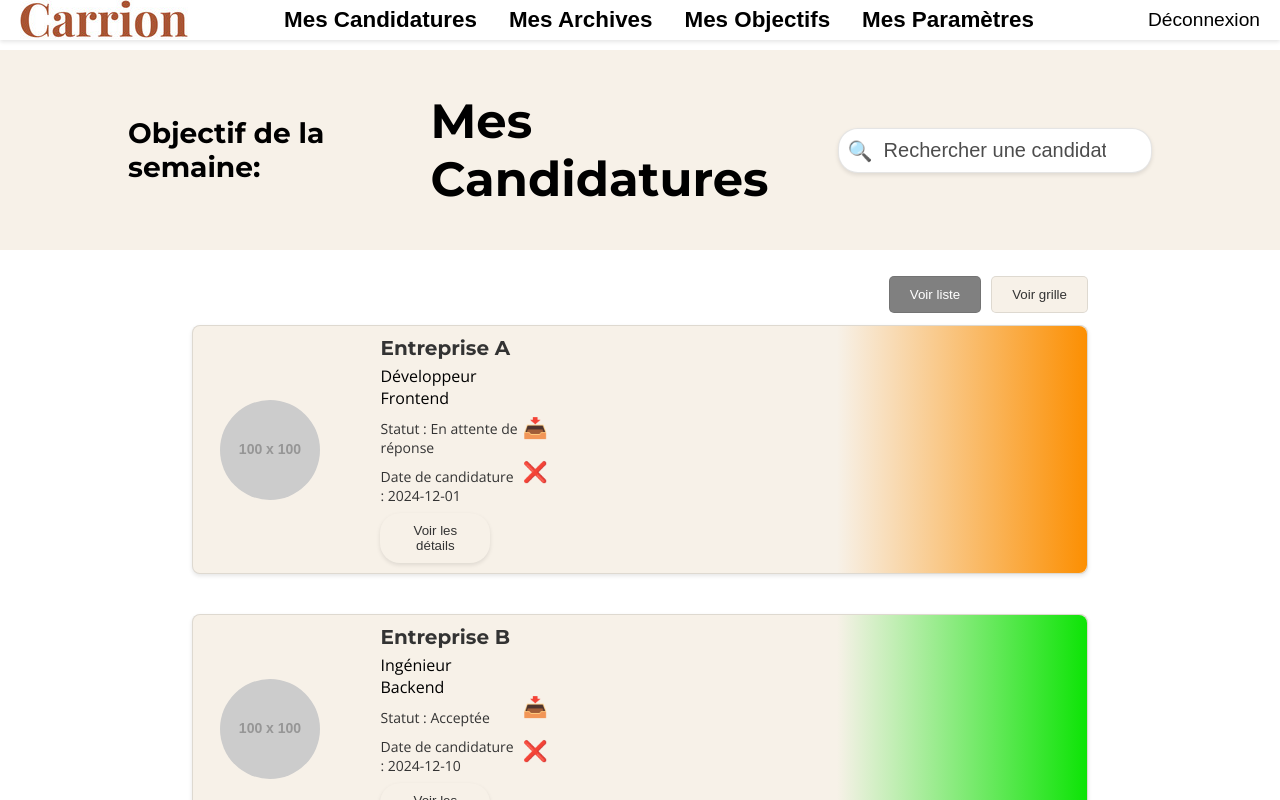
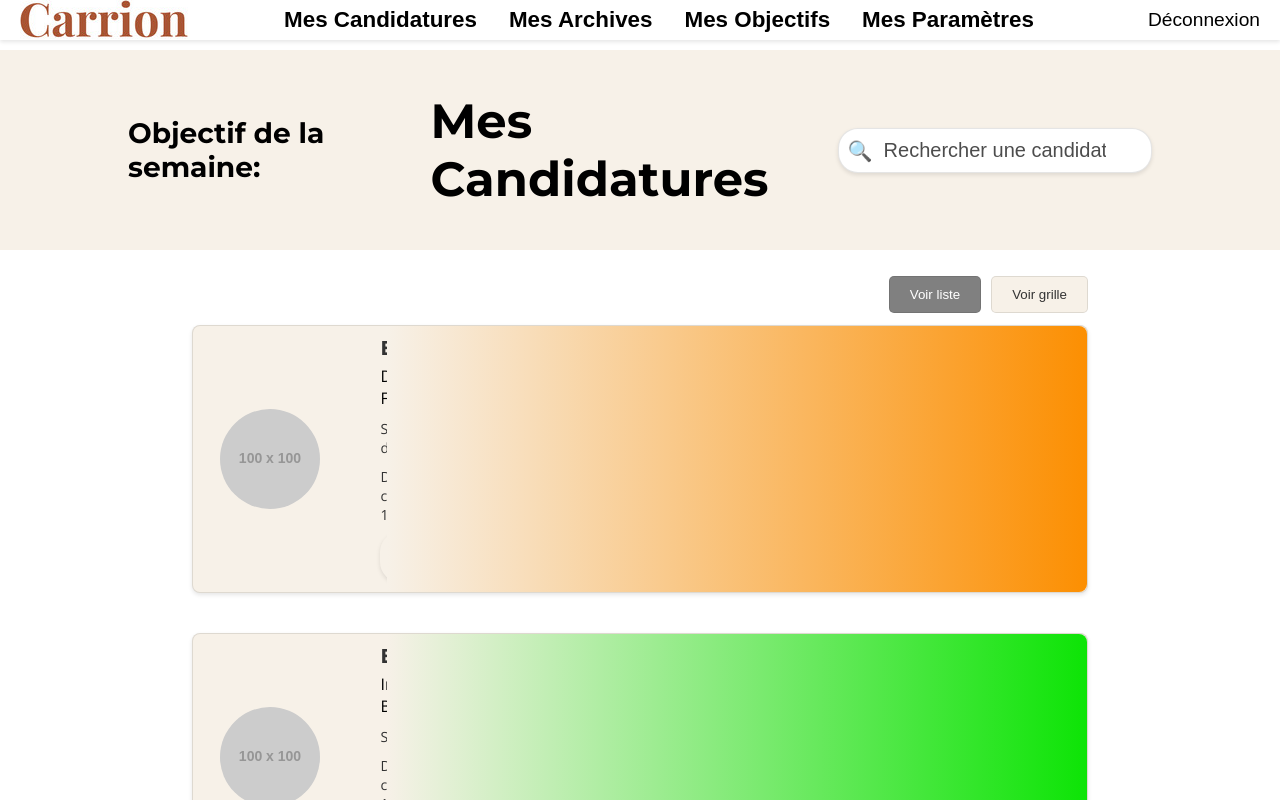
Before and after one commit to melk-hub/Carrion, a React (Create React App) app in the folder EIP/front_end/carrion/: page /register in a window 1280 px wide. Both pictures are taken after a click on the button "Valider l'inscription". Shown: the top 800 px of the page. Built offline with nearby package versions, Linux system fonts and the light colour scheme.

Commit message:
[ADD] new png for archive and delete icons

```diff
--- a/EIP/front_end/carrion/src/pages/Dashboard.js
+++ b/EIP/front_end/carrion/src/pages/Dashboard.js
@@ -1,5 +1,7 @@
 import React, { useState, useEffect } from 'react';
 import '../styles/Dashboard.css';
+import archiveIcon from '../assets/archiver.png';
+import deleteIcon from '../assets/supprimer.png';
 
 // function Dashboard() {
 //   useEffect(() => {
@@ -144,11 +146,11 @@ function Dashboard() {
                 </div>
                 <div className="dashboard-list-actions">
                   <button className="action-button archive-button">
-                    📥
+                    <img src={archiveIcon} alt="Archiver"/>
                     <span className="list-tooltip">Archiver</span>
                   </button>
                   <button className="action-button delete-button">
-                    ❌
+                    <img src={deleteIcon} alt="Supprimer"/>
                     <span className="list-tooltip">Supprimer</span>
                   </button>
                 </div>
@@ -183,11 +185,11 @@ function Dashboard() {
               <button className="dashboard-grid-details">Voir les détails</button>
               <div className="dashboard-grid-actions">
                 <button className="action-button archive-button">
-                  📥
+                  <img src={archiveIcon} alt="Archiver"/>
                   <span className="grid-tooltip">Archiver</span>
                 </button>
                 <button className="action-button delete-button">
-                  ❌
+                  <img src={deleteIcon} alt="Supprimer"/>
                   <span className="grid-tooltip">Supprimer</span>
                 </button>
               </div>
--- a/EIP/front_end/carrion/src/styles/Dashboard.css
+++ b/EIP/front_end/carrion/src/styles/Dashboard.css
@@ -194,7 +194,7 @@ opacity: 1;
 
 .dashboard-list-status-banner {
 height: 100%;
-width: 250px;
+width: 700px;
 position: absolute;
 top: 0;
 right: 0;
@@ -309,7 +309,7 @@ visibility: hidden;
 opacity: 0;
 position: absolute;
 bottom: 100%;
-left: -50%;
+left: -38%;
 background-color: var(--text-color);
 color: var(--secondary-color);
 padding: 5px 10px;
@@ -356,6 +356,11 @@ padding: 5px;
 transition: transform 0.3s ease;
 }
 
+.action-button img {
+width: 30px;
+height: 30px;
+}
+
 .action-button:hover {
 transform: scale(1.2);
 }
```
Also changed, not shown: EIP/front_end/carrion/src/assets/archiver.png (added), EIP/front_end/carrion/src/assets/supprimer.png (added).
